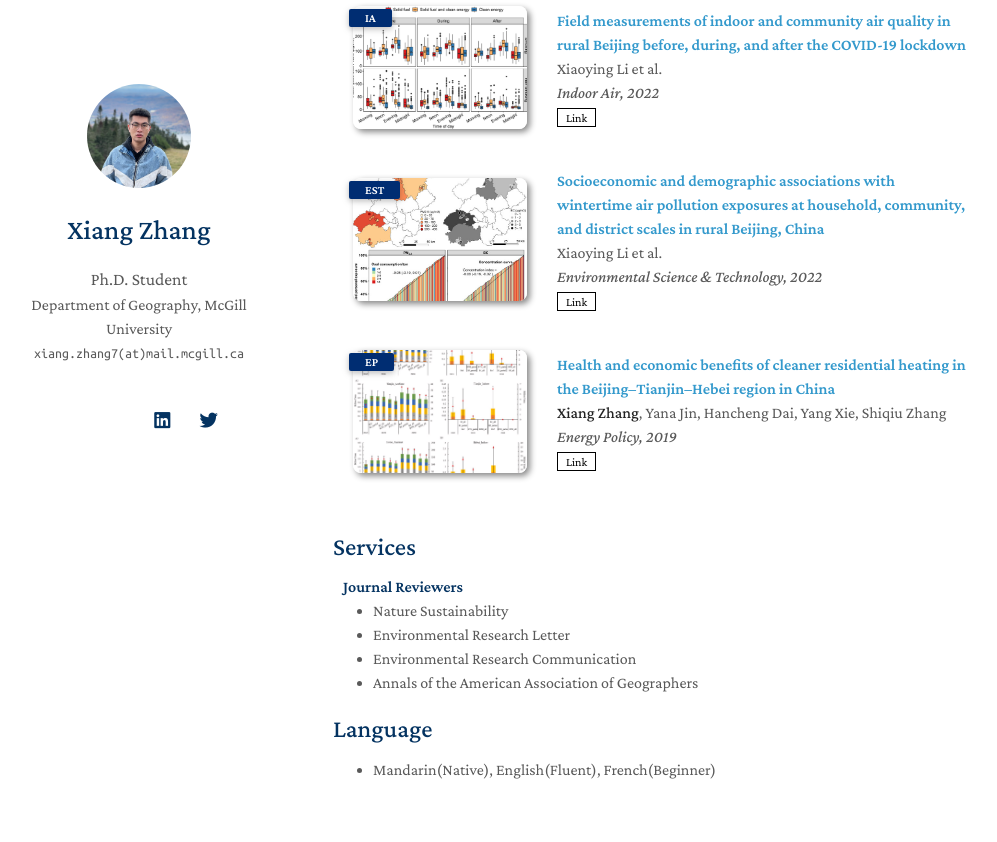
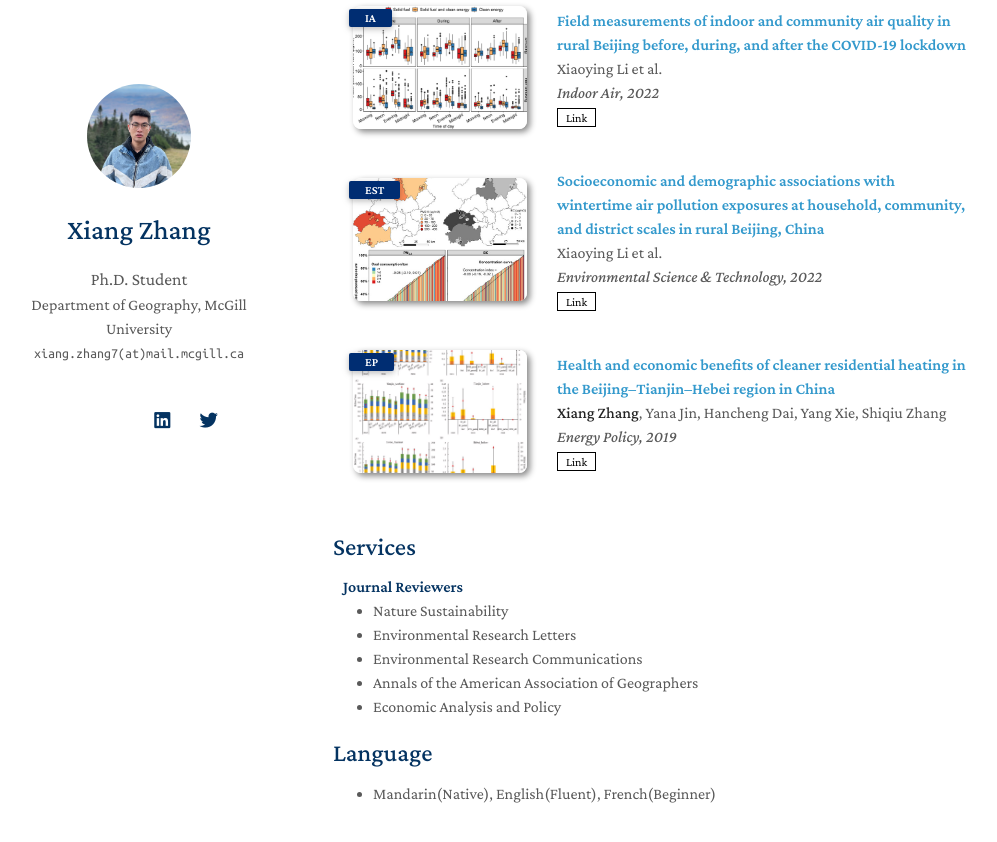
Before and after one commit to XiangShawnZhang/XiangShawnZhang.github.io, a Jekyll site: the page built from index.md, in a window 1280 px wide and 900 px high, scrolled down 1130 px. Shown: the top 842 px of the window, without its empty margins (137-1134 px from the left). Built offline with Jekyll 4.4.1, drawn with Linux system fonts in a browser that asks for light colours; nearby versions of some CDN libraries; a style sheet for code colours, icons or effects is not loaded; our own code applies the rules of GitHub Pages for plain Markdown files.

Commit message:
Update services.md

```diff
--- a/_includes/services.md
+++ b/_includes/services.md
@@ -6,9 +6,11 @@
 
   <li><a href="https://www.nature.com/natsustain/"><autocolor>Nature Sustainability</autocolor></a></li>
 
-  <li><a href="https://iopscience.iop.org/journal/1748-9326"><autocolor>Environmental Research Letter</autocolor></a></li>
+  <li><a href="https://iopscience.iop.org/journal/1748-9326"><autocolor>Environmental Research Letters</autocolor></a></li>
 
- <li><a href="https://iopscience.iop.org/journal/2515-7620"><autocolor>Environmental Research Communication</autocolor></a></li>
+ <li><a href="https://iopscience.iop.org/journal/2515-7620"><autocolor>Environmental Research Communications</autocolor></a></li>
 
   <li><a href="https://www.tandfonline.com/toc/raag20/current"><autocolor>Annals of the American Association of Geographers</autocolor></a></li>
+   <li><a href="https://www.sciencedirect.com/journal/economic-analysis-and-policy"><autocolor>Economic Analysis and Policy</autocolor></a></li>
+
 </ul>
```
